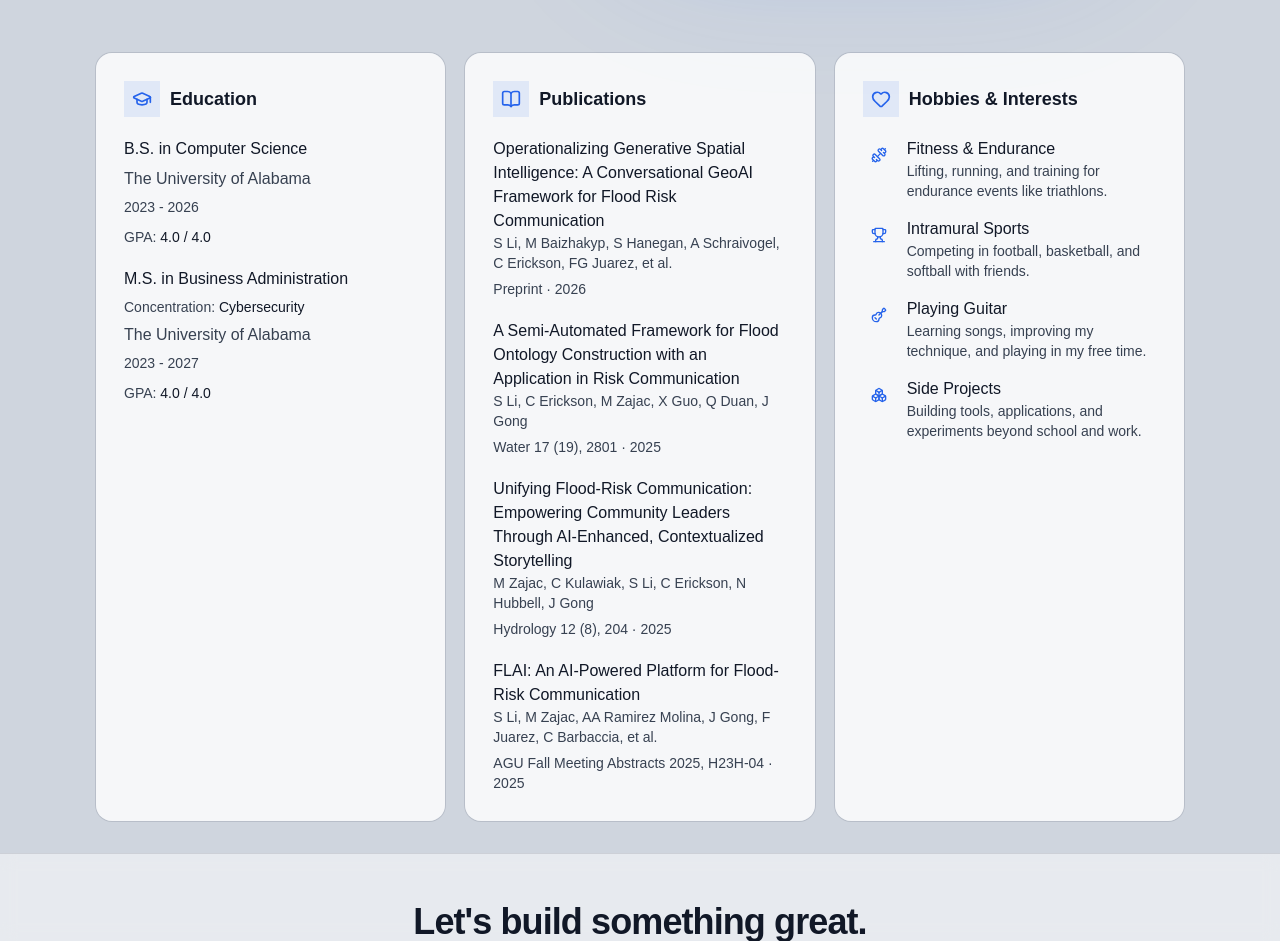
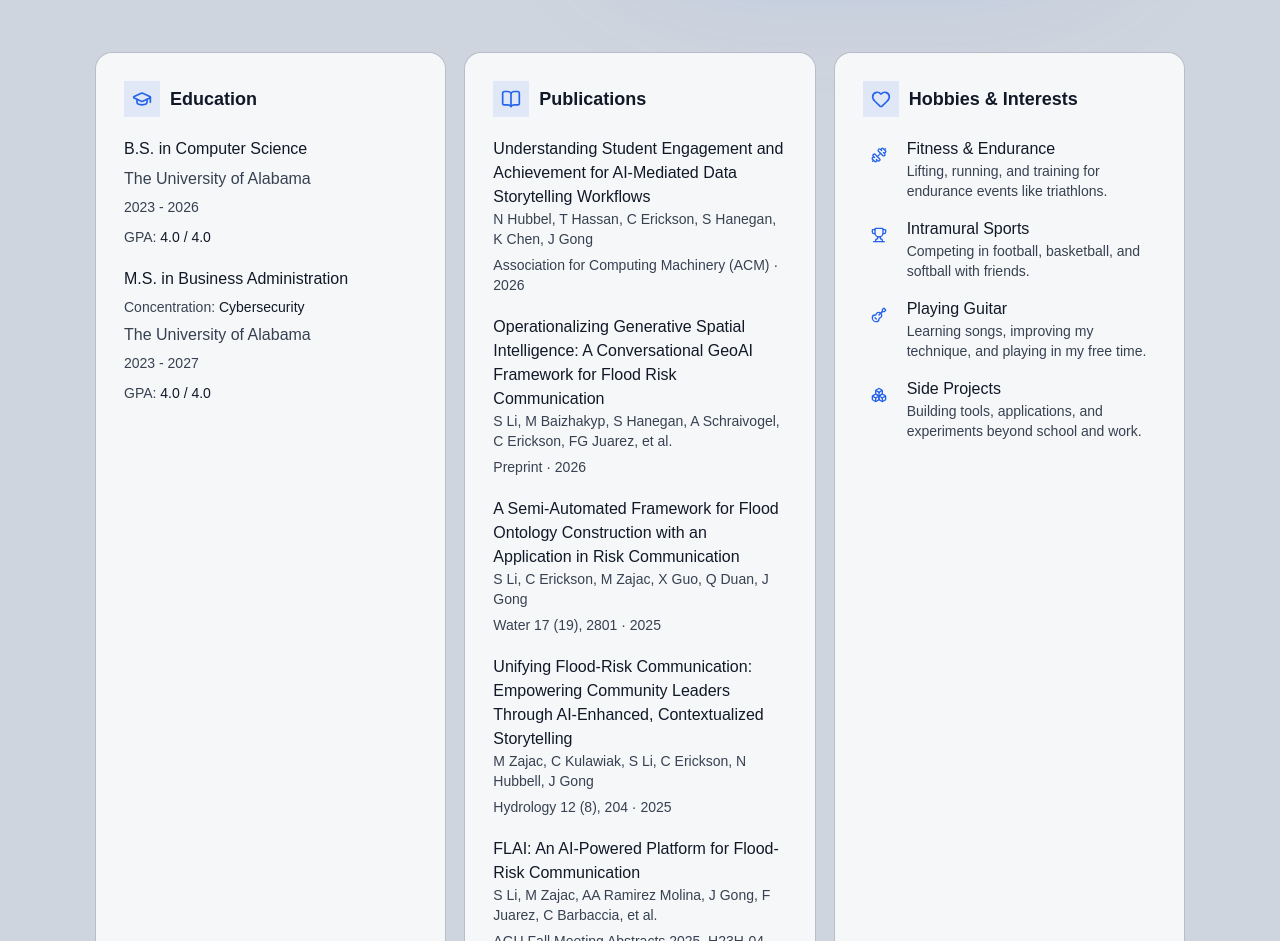
Before and after one commit to CalebErickson21/Portfolio, a React (Vite) app in the folder frontend/: page /about in a window 1280 px wide. Shown: the part 1040-1981 px from the top of the page. Built offline with nearby package versions, Linux system fonts and the light colour scheme.

Commit message:
update publications

```diff
--- a/frontend/src/data/About.ts
+++ b/frontend/src/data/About.ts
@@ -63,9 +63,16 @@ export const education: EducationInterface[] = [
 
 export const publications: PublicationInterface[] = [
 	{
+		id: "",
+		title: "Understanding Student Engagement and Achievement for AI-Mediated Data Storytelling Workflows",
+		authors: "N Hubbel, T Hassan, C Erickson, S Hanegan, K Chen, J Gong",
+		venue: "Association for Computing Machinery (ACM)",
+		year: 2026,
+		href: "https://dl.acm.org/doi/10.1145/3765965.3816667",
+	},
+	{
 		id: "geoai-flood-risk",
-		title:
-			"Operationalizing Generative Spatial Intelligence: A Conversational GeoAI Framework for Flood Risk Communication",
+		title: "Operationalizing Generative Spatial Intelligence: A Conversational GeoAI Framework for Flood Risk Communication",
 		authors: "S Li, M Baizhakyp, S Hanegan, A Schraivogel, C Erickson, FG Juarez, et al.",
 		venue: "Preprint",
 		year: 2026,
@@ -73,8 +80,7 @@ export const publications: PublicationInterface[] = [
 	},
 	{
 		id: "flood-ontology",
-		title:
-			"A Semi-Automated Framework for Flood Ontology Construction with an Application in Risk Communication",
+		title: "A Semi-Automated Framework for Flood Ontology Construction with an Application in Risk Communication",
 		authors: "S Li, C Erickson, M Zajac, X Guo, Q Duan, J Gong",
 		venue: "Water 17 (19), 2801",
 		year: 2025,
@@ -82,8 +88,7 @@ export const publications: PublicationInterface[] = [
 	},
 	{
 		id: "flood-risk-storytelling",
-		title:
-			"Unifying Flood-Risk Communication: Empowering Community Leaders Through AI-Enhanced, Contextualized Storytelling",
+		title: "Unifying Flood-Risk Communication: Empowering Community Leaders Through AI-Enhanced, Contextualized Storytelling",
 		authors: "M Zajac, C Kulawiak, S Li, C Erickson, N Hubbell, J Gong",
 		venue: "Hydrology 12 (8), 204",
 		year: 2025,
```
